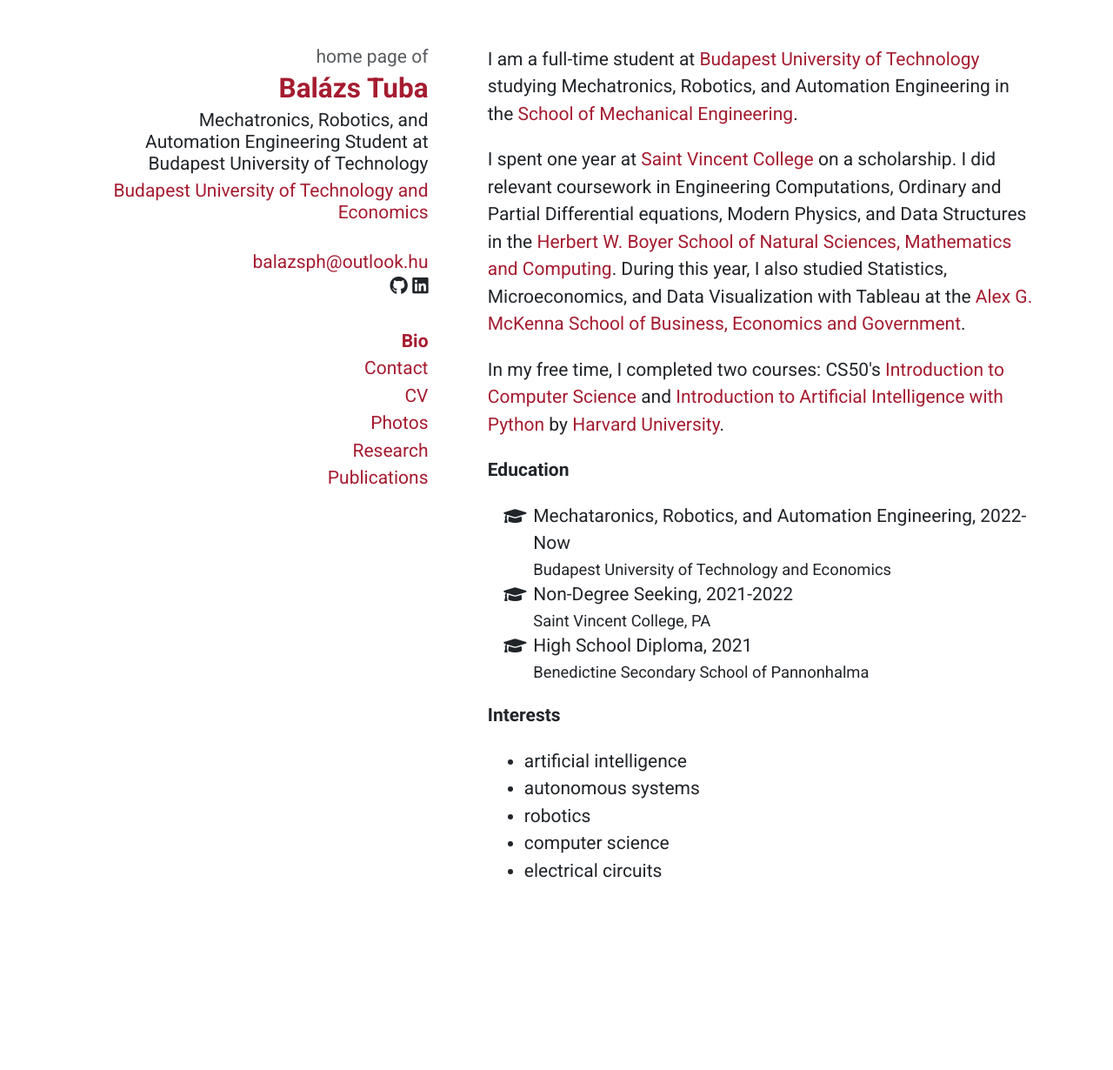
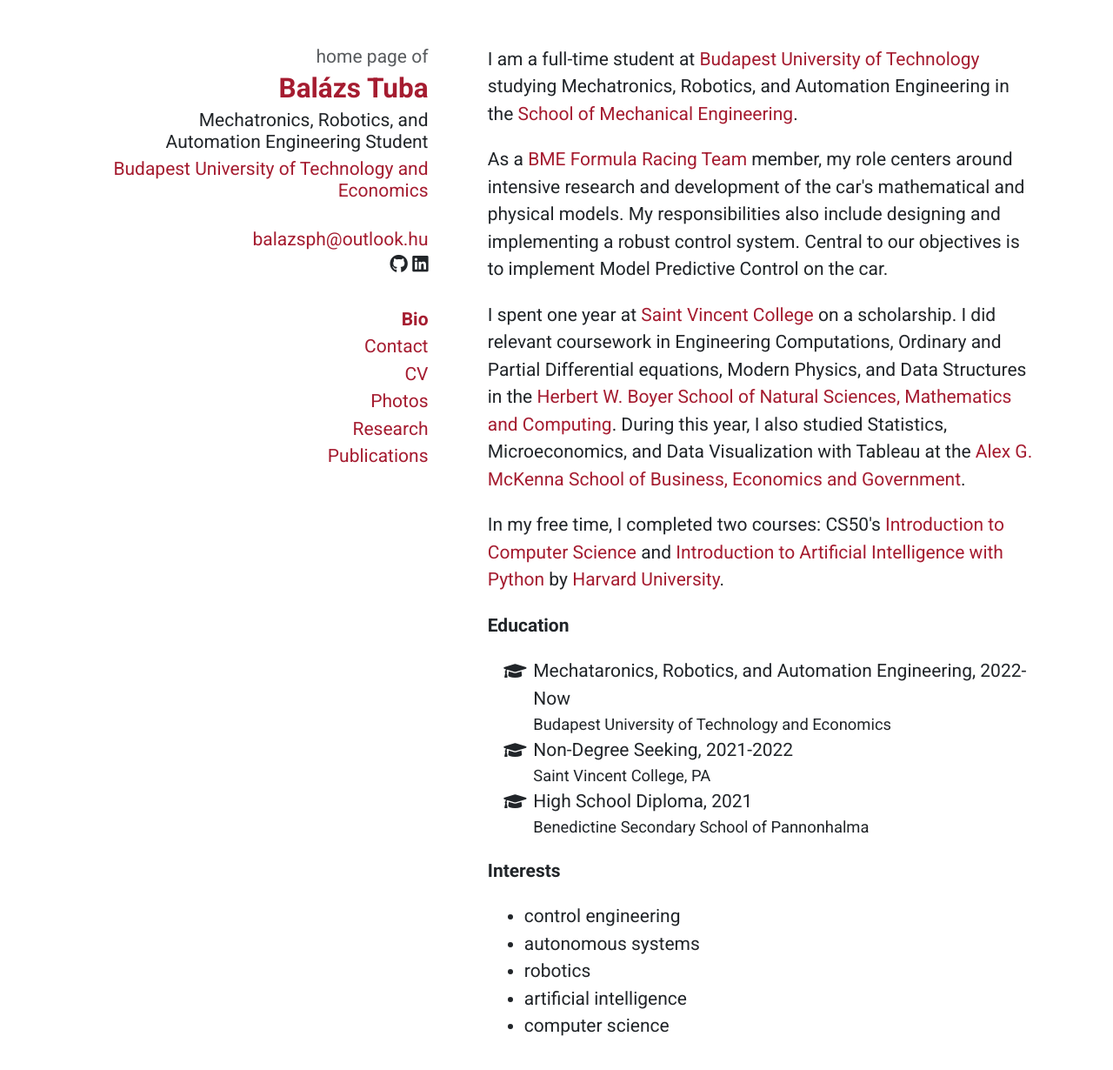
Before and after one commit to BalazsPh21/balazsph21.github.io, a plain HTML site: page bio/index.html in a window 1280 px wide. Shown: the whole page at 87% size. Before the commit the page ends 1091 px from the top, so only its background shows below. Drawn offline with Linux system fonts and the light colour scheme.

Commit message:
Update BIO

```diff
--- a/bio/index.html
+++ b/bio/index.html
@@ -39,7 +39,7 @@
                                 <span class="text-muted">of</span>
                             </h2>
                             <h1 class="mb-1"><a href="/">Balázs Tuba</a></h1>
-                            <h2 class="mb-1 ps-md-5">Mechatronics, Robotics, and Automation Engineering Student at Budapest University of Technology</h2>
+                            <h2 class="mb-1 ps-md-5">Mechatronics, Robotics, and Automation Engineering Student</h2>
                             <h3 class="mb-4"><a href="https://www.bme.hu/?language=en">Budapest University of Technology and Economics</a></h3>
                             <h3 class="mb-0"><a href="mailto:balazsph@outlook.hu">balazsph@outlook.hu</a></h3>
                             <p class="mb-2">
@@ -83,6 +83,7 @@
                         </aside>
                 <main class="col-md-7">
                     <p>I am a full-time student at <a href="https://www.bme.hu/?language=en">Budapest University of Technology</a> studying Mechatronics, Robotics, and Automation Engineering in the <a href="https://gpk.bme.hu/en/">School of Mechanical Engineering</a>.</p>
+                    <p>As a <a href="https://frtbme.hu/">BME Formula Racing Team</a> member, my role centers around intensive research and development of the car's mathematical and physical models. My responsibilities also include designing and implementing a robust control system. Central to our objectives is to implement Model Predictive Control on the car.</p>
                     <p>I spent one year at <a href="https://www.stvincent.edu/">Saint Vincent College</a> on a scholarship. I did relevant coursework in Engineering Computations, Ordinary  and Partial Differential equations, Modern Physics, and Data Structures in the <a href="https://www.stvincent.edu/academics/school-of-natural-sciences/index.html">Herbert W. Boyer School of Natural Sciences, Mathematics and Computing</a>. During this year, I also studied Statistics, Microeconomics, and Data Visualization with Tableau at the <a href="https://www.stvincent.edu/academics/school-of-business/index.html">Alex G. McKenna School of Business, Economics and Government</a>.</p>
                     <p>In my free time, I completed two courses: CS50's <a href="https://cs50.harvard.edu/x/">Introduction to Computer Science</a> and <a href="https://cs50.harvard.edu/ai/">Introduction to Artificial Intelligence with Python</a> by <a href="https://www.harvard.edu/">Harvard University</a>.</p>
 
@@ -107,11 +108,11 @@
 
                     <p class="fw-bold">Interests</p>
                     <ul>
-                        <li>artificial intelligence</li>
+                        <li>control engineering</li>
                         <li>autonomous systems</li>
                         <li>robotics</li>
+                        <li>artificial intelligence</li>
                         <li>computer science</li>
-                        <li>electrical circuits</li>
                     </ul>
 
                 </main>
```
Also changed, not shown: contact/index.html (+1 -1 lines), cv/index.html (+1 -1 lines), index.html (+1 -1 lines), photos/index.html (+1 -1 lines), publications/index.html (+1 -1 lines), research/index.html (+1 -1 lines).
